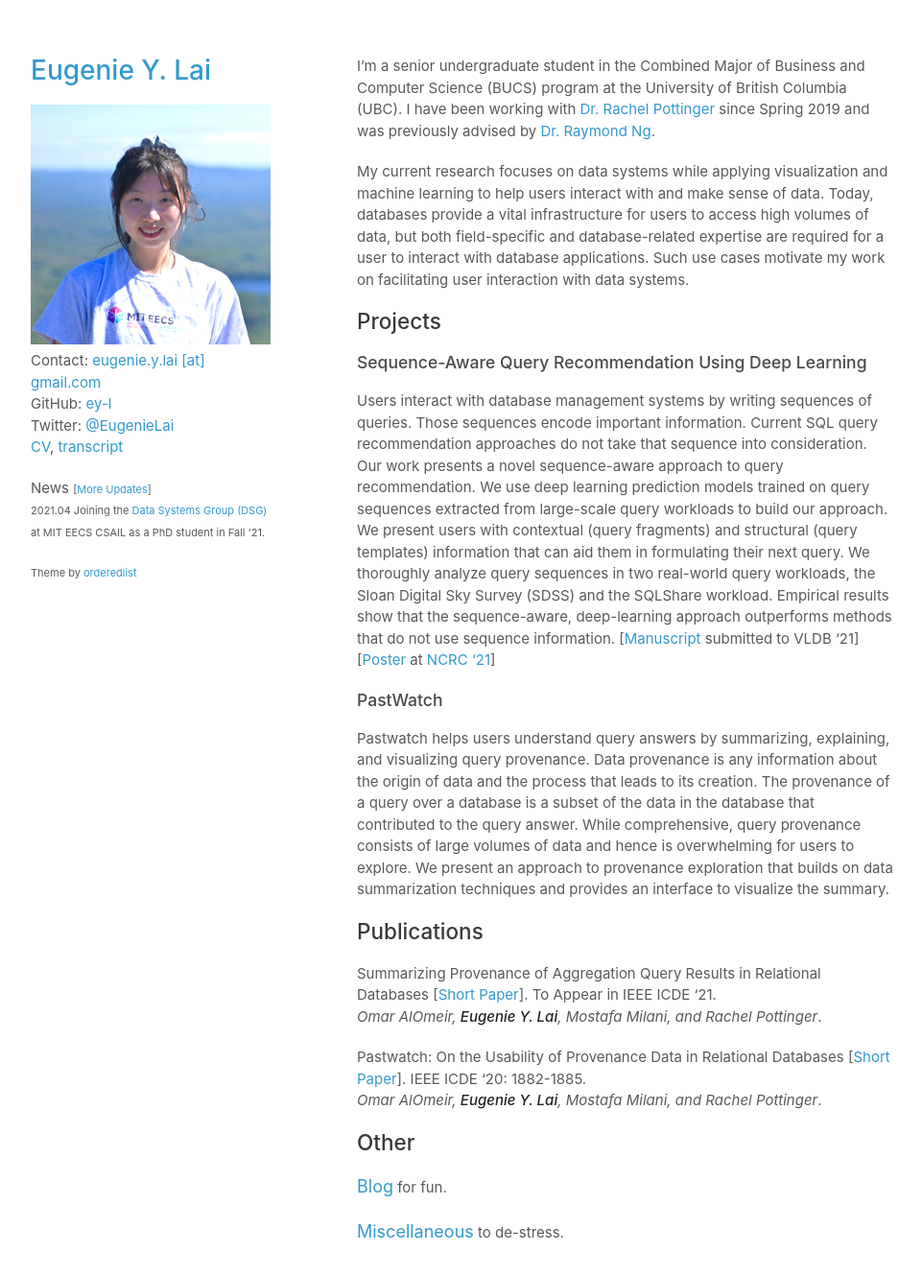
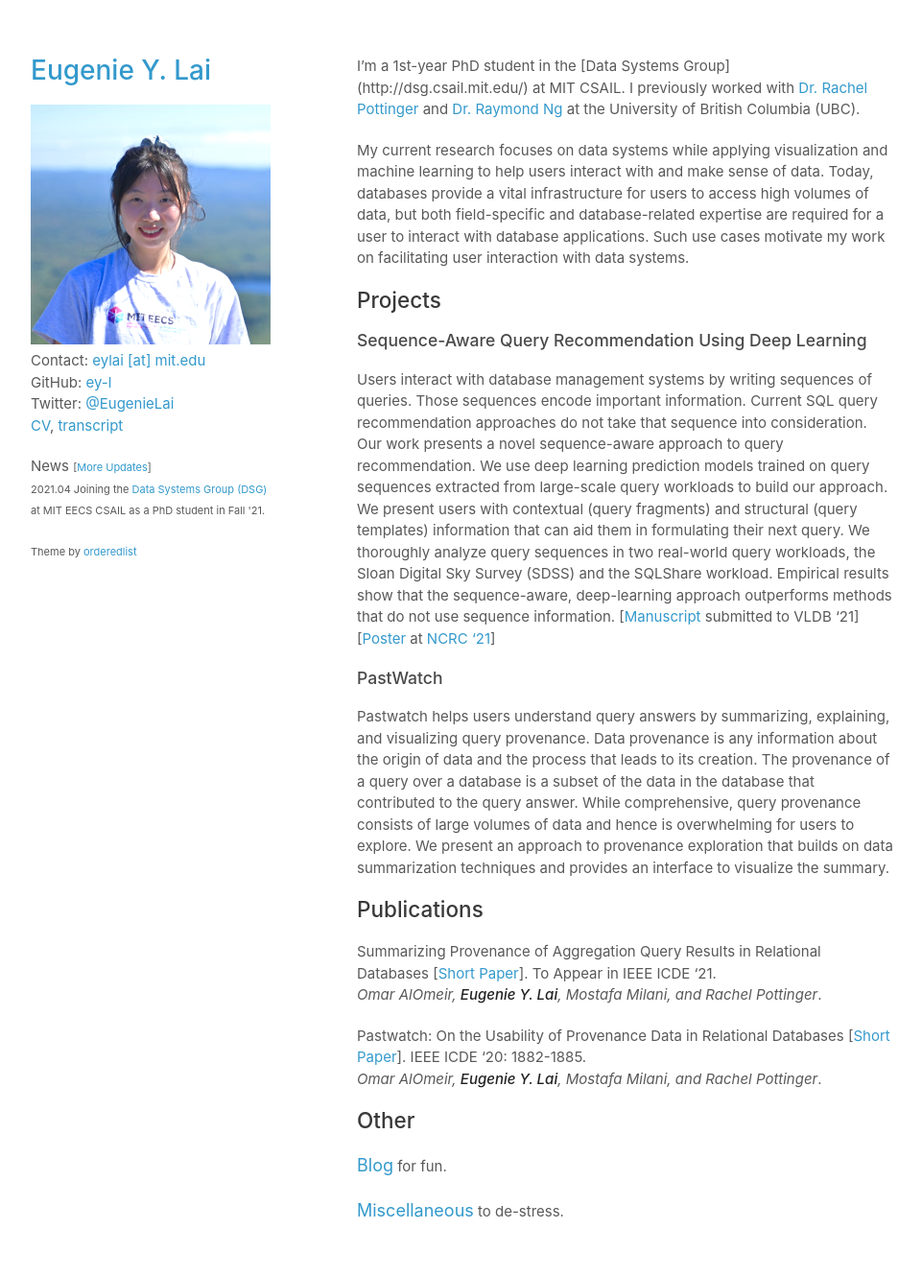
Before and after one commit to eugenielai/eugenielai.github.io, a Jekyll site: the page built from README.md, in a window 1280 px wide and 1367 px high. Shown: the top 1330 px of the window at 96% size, without its empty margins (158-1119 px from the left). Built offline with Jekyll 4.4.1, drawn with Linux system fonts in a browser that asks for light colours; our own code applies the rules of GitHub Pages for plain Markdown files; a script that is not in the unit is left out.

Commit message:
update bio

```diff
--- a/README.md
+++ b/README.md
@@ -1,4 +1,4 @@
-I'm a senior undergraduate student in the Combined Major of Business and Computer Science (BUCS) program at the University of British Columbia (UBC). I have been working with [Dr. Rachel Pottinger](https://www.cs.ubc.ca/~rap/) since Spring 2019 and was previously advised by [Dr. Raymond Ng](https://www.cs.ubc.ca/~rng/).
+I'm a 1st-year PhD student in the [Data Systems Group] (http://dsg.csail.mit.edu/) at MIT CSAIL. I previously worked with [Dr. Rachel Pottinger](https://www.cs.ubc.ca/~rap/) and [Dr. Raymond Ng](https://www.cs.ubc.ca/~rng/) at the University of British Columbia (UBC).
 
 My current research focuses on data systems while applying visualization and machine learning to help users interact with and make sense of data. Today, databases provide a vital infrastructure for users to access high volumes of data, but both field-specific and database-related expertise are required for a user to interact with database applications. Such use cases motivate my work on facilitating user interaction with data systems.
 
--- a/_layouts/default.html
+++ b/_layouts/default.html
@@ -21,7 +21,7 @@
           <img src="{{site.logo | relative_url}}" alt="Logo" />
         {% endif %}
 
-        <p>Contact: <a href="mailto:eugenie.y.lai@gmail.com">eugenie.y.lai [at] gmail.com</a><br>
+        <p>Contact: <a href="mailto:eylai@mit.edu">eylai [at] mit.edu</a><br>
           GitHub: <a href="https://github.com/ey-l">ey-l</a><br>
           Twitter: <a href="https://twitter.com/EugenieLai">@EugenieLai</a><br>
           <!--Instagram: <a href="https://www.instagram.com/eugeniesday/">eugeniesday</a><br>-->
```
Also changed, not shown: 2 other files.
